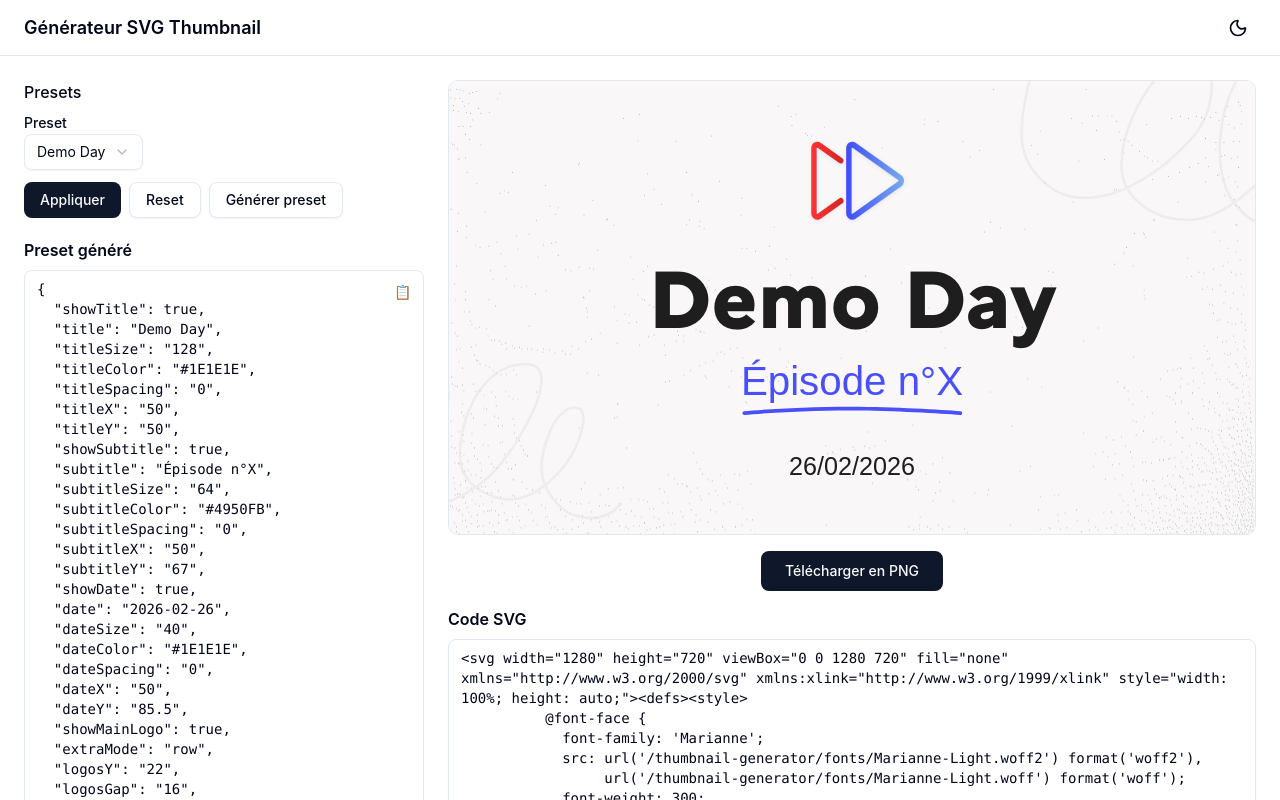
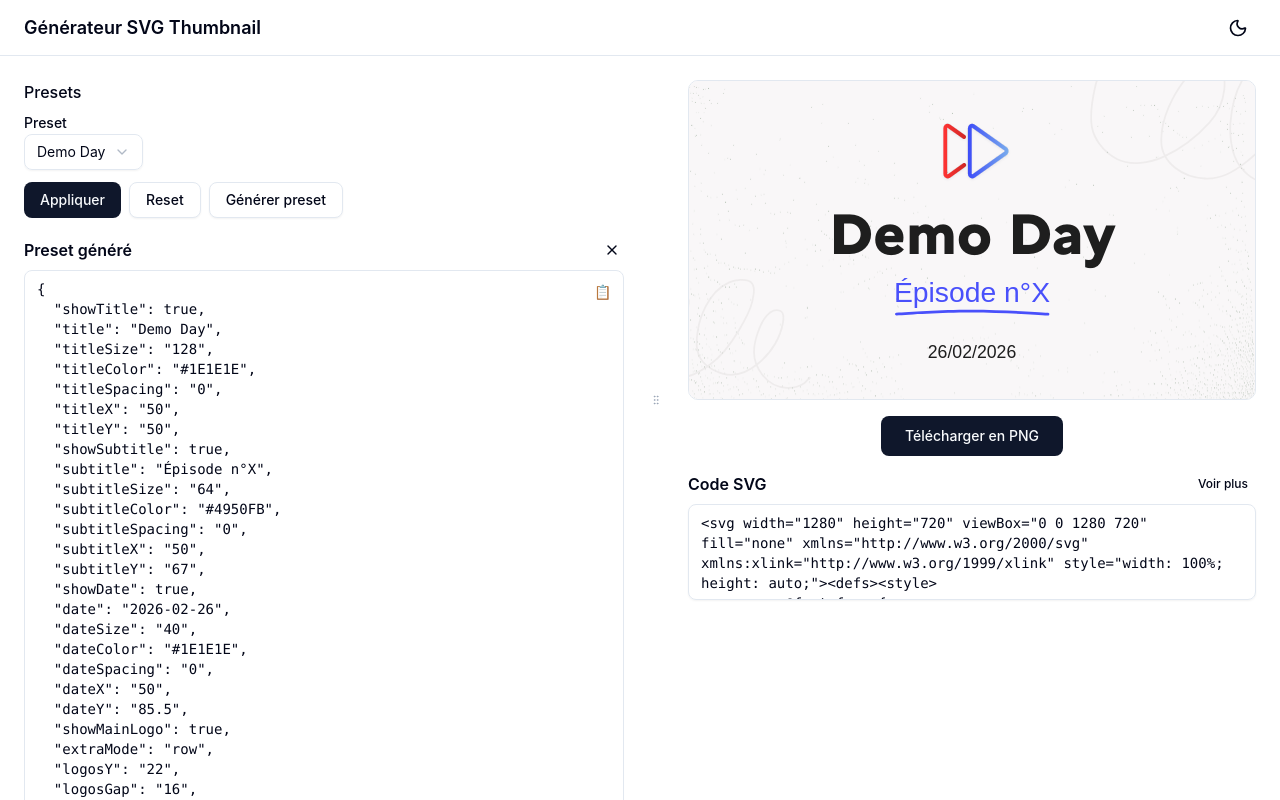
Before and after one commit to incubateur-ademe/thumbnail-generator, a React (Vite) app: page / in a window 1280 px wide. Both pictures are taken after a click on the button "Générer preset". Shown: the top 800 px of the page. Built offline with nearby package versions, Linux system fonts and the light colour scheme.

Commit message:
feat: improve UI — resizable sidebar, logo section redesign, collapsible SVG code, preset close button, themed scrollbar

```diff
--- a/src/App.tsx
+++ b/src/App.tsx
@@ -1,5 +1,5 @@
-import { useEffect, useRef, useState } from "react";
-import { MoonIcon, SunIcon } from "lucide-react";
+import { useCallback, useEffect, useRef, useState } from "react";
+import { GripVertical, MoonIcon, SunIcon } from "lucide-react";
 import { Button } from "./components/ui/button";
 import { Textarea } from "./components/ui/textarea";
 import { LogoSection } from "./components/LogoSection";
@@ -12,6 +12,39 @@ export function App() {
   const { state, presets, actions } = useThumbnailState();
   const previewRef = useRef<HTMLDivElement>(null);
   const [svgCode, setSvgCode] = useState("");
+  const [svgExpanded, setSvgExpanded] = useState(false);
+  const [asideWidth, setAsideWidth] = useState(600);
+  const isDragging = useRef(false);
+  const dragStartX = useRef(0);
+  const dragStartWidth = useRef(0);
+
+  const handleResizeStart = useCallback((e: React.MouseEvent) => {
+    isDragging.current = true;
+    dragStartX.current = e.clientX;
+    dragStartWidth.current = asideWidth;
+    document.body.style.cursor = "col-resize";
+    document.body.style.userSelect = "none";
+  }, [asideWidth]);
+
+  useEffect(() => {
+    function onMouseMove(e: MouseEvent) {
+      if (!isDragging.current) return;
+      const delta = e.clientX - dragStartX.current;
+      setAsideWidth(Math.min(800, Math.max(400, dragStartWidth.current + delta)));
+    }
+    function onMouseUp() {
+      if (!isDragging.current) return;
+      isDragging.current = false;
+      document.body.style.cursor = "";
+      document.body.style.userSelect = "";
+    }
+    document.addEventListener("mousemove", onMouseMove);
+    document.addEventListener("mouseup", onMouseUp);
+    return () => {
+      document.removeEventListener("mousemove", onMouseMove);
+      document.removeEventListener("mouseup", onMouseUp);
+    };
+  }, []);
   const [dark, setDark] = useState(
     () =>
       localStorage.getItem("theme") === "dark" ||
@@ -75,7 +108,10 @@ export function App() {
       </header>
 
       <div className="flex gap-6 p-6 flex-1 items-start">
-        <aside className="w-[400px] shrink-0 flex flex-col gap-6 overflow-y-auto max-h-[calc(100vh-80px)] sticky top-[80px]">
+        <aside
+          style={{ width: asideWidth }}
+          className="shrink-0 flex flex-col gap-6 overflow-y-auto max-h-[calc(100vh-80px)] sticky top-[80px]"
+        >
           <PresetSection
             presets={presets}
             onApply={actions.applyPreset}
@@ -123,6 +159,16 @@ export function App() {
           />
         </aside>
 
+        {/* Handle de redimensionnement */}
+        <div
+          onMouseDown={handleResizeStart}
+          className="self-stretch w-4 shrink-0 cursor-col-resize"
+        >
+          <div className="sticky top-[calc(50vh-0.75rem)] flex justify-center">
+            <GripVertical className="w-3 h-6 text-muted-foreground/40 hover:text-primary/70 transition-colors" />
+          </div>
+        </div>
+
         <main className="flex-1 flex flex-col items-center gap-4">
           <div className="border rounded-lg overflow-hidden w-full" ref={previewRef}>
             <SvgCanvas state={state} />
@@ -131,10 +177,20 @@ export function App() {
             Télécharger en PNG
           </Button>
           <div className="w-full">
-            <h2 className="text-base font-semibold mb-2">Code SVG</h2>
+            <div className="flex items-center justify-between mb-2">
+              <h2 className="text-base font-semibold">Code SVG</h2>
+              <Button
+                variant="ghost"
+                size="sm"
+                className="text-xs h-6 px-2"
+                onClick={() => setSvgExpanded((v) => !v)}
+              >
+                {svgExpanded ? "Voir moins" : "Voir plus"}
+              </Button>
+            </div>
             <Textarea
               readOnly
-              className="font-mono text-xs min-h-32"
+              className={`font-mono text-xs resize-none overflow-y-auto transition-all duration-200 ${svgExpanded ? "max-h-96" : "max-h-24"}`}
               value={svgCode}
             />
           </div>
--- a/src/components/PresetSection.tsx
+++ b/src/components/PresetSection.tsx
@@ -2,6 +2,7 @@ import { useRef, useState } from "react";
 import type { Preset } from "@/data/presets";
 import { Button } from "@/components/ui/button";
 import { Label } from "@/components/ui/label";
+import { X } from "lucide-react";
 import {
   Select,
   SelectContent,
@@ -84,7 +85,19 @@ export function PresetSection({ presets, onApply, onReset, buildPresetValues }:
 
       {generatedPreset && (
         <div className="mt-2">
-          <h2 className="text-base font-semibold mb-2">Preset généré</h2>
+          <div className="flex items-center justify-between mb-2">
+            <h2 className="text-base font-semibold">Preset généré</h2>
+            <Button
+              type="button"
+              size="icon"
+              variant="ghost"
+              className="h-6 w-6"
+              onClick={() => setGeneratedPreset("")}
+              title="Fermer"
+            >
+              <X className="w-3.5 h-3.5" />
+            </Button>
+          </div>
           <div className="relative">
             <Textarea
               ref={textareaRef}
--- a/src/styles/globals.css
+++ b/src/styles/globals.css
@@ -93,3 +93,34 @@
     @apply bg-background text-foreground;
   }
 }
+
+/* Scrollbar — fine, thémée, auto-masquée */
+@layer base {
+  * {
+    scrollbar-width: thin;
+    scrollbar-color: transparent transparent;
+  }
+  *:hover {
+    scrollbar-color: var(--muted-foreground) transparent;
+  }
+  *::-webkit-scrollbar {
+    width: 6px;
+    height: 6px;
+  }
+  *::-webkit-scrollbar-track {
+    background: transparent;
+  }
+  *::-webkit-scrollbar-thumb {
+    background: transparent;
+    border-radius: 9999px;
+    transition: background 0.2s;
+  }
+  *:hover::-webkit-scrollbar-thumb {
+    background: var(--muted-foreground);
+    opacity: 0.5;
+  }
+  *::-webkit-scrollbar-thumb:hover {
+    background: var(--foreground);
+    opacity: 0.7;
+  }
+}
```
Also changed, not shown: src/components/LogoSection.tsx (+70 -28 lines).
